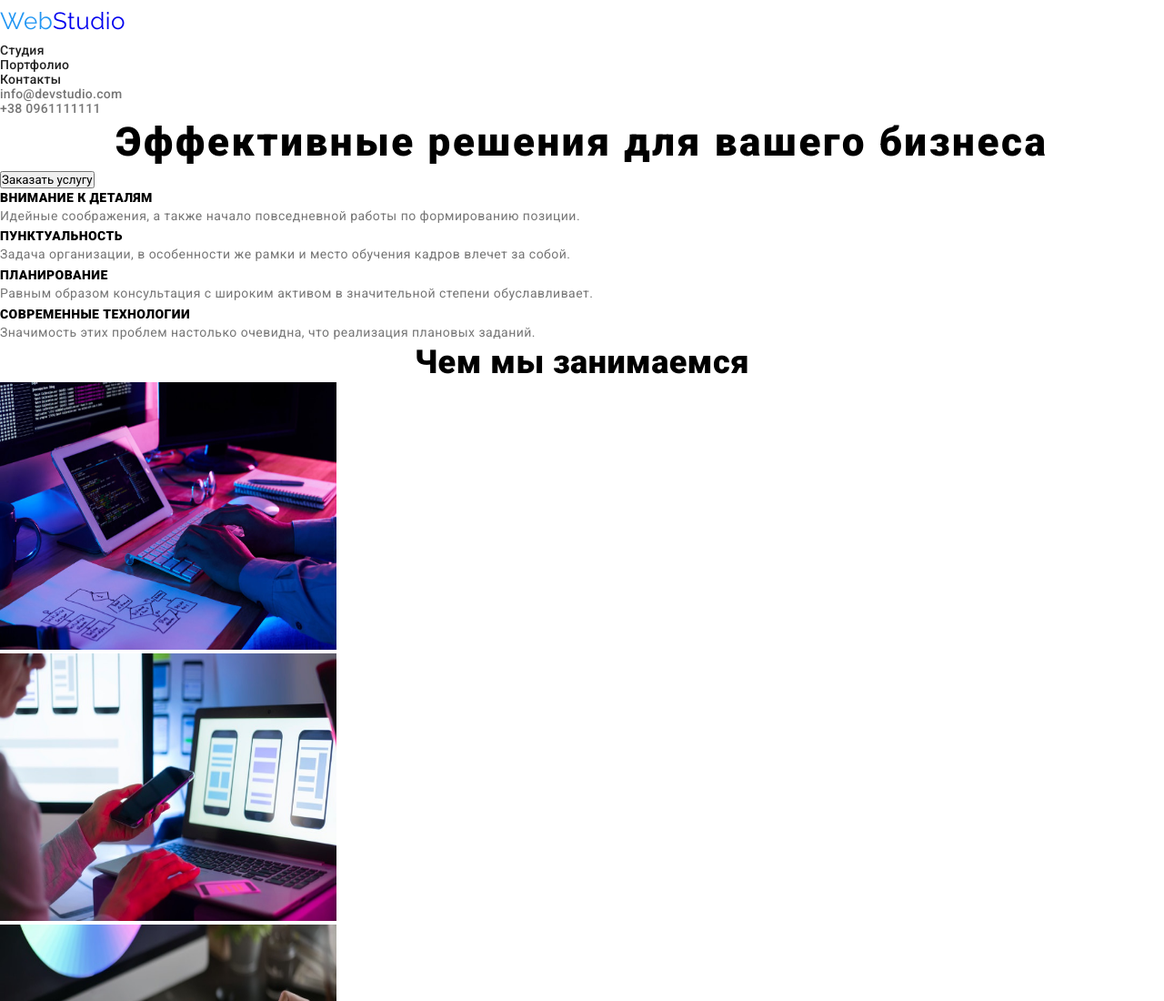
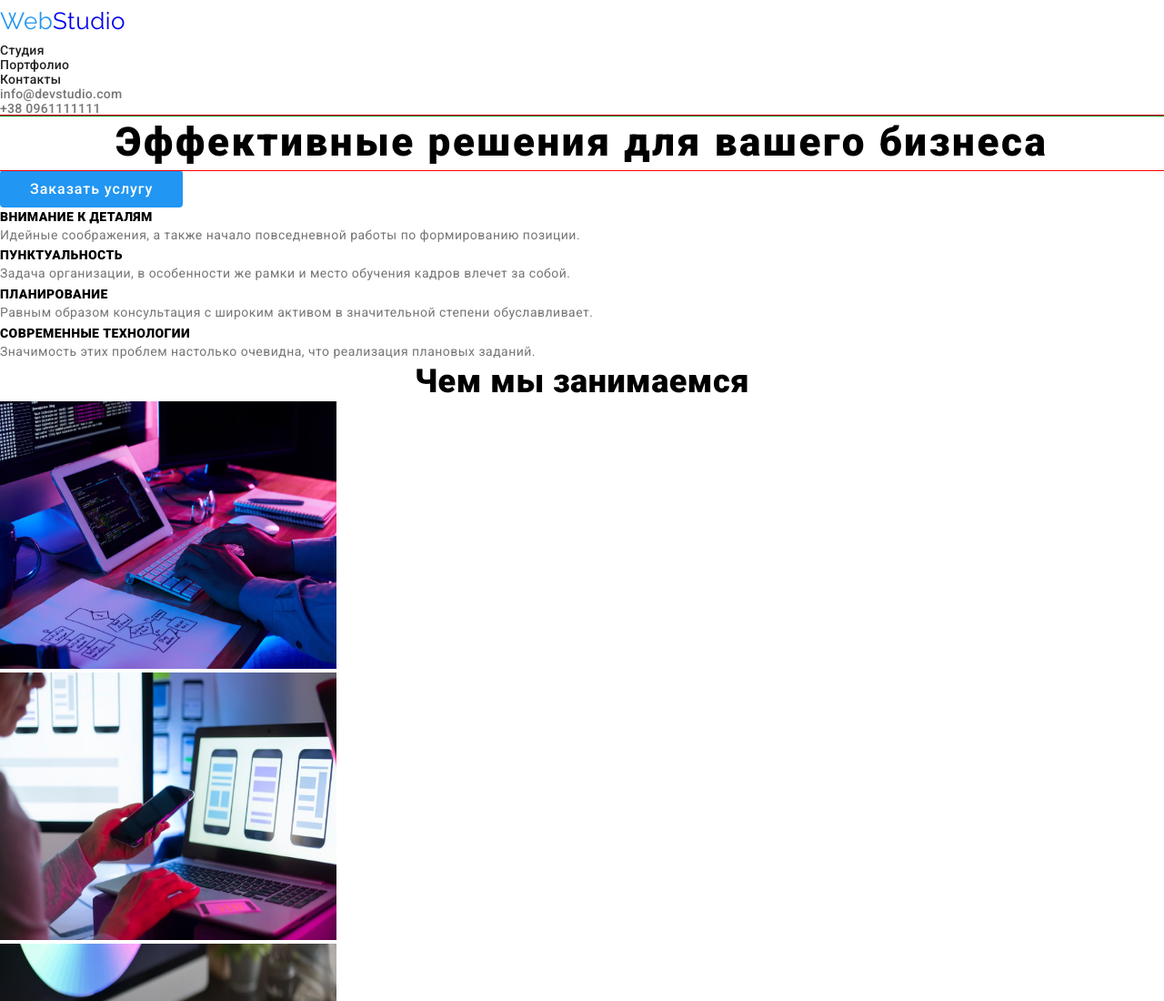
Before and after one commit to dariaosypenko/goit-markup-hw-02, a plain HTML site: page index.html in a window 1280 px wide. Shown: the top 1100 px of the page at 91% size. Drawn offline with Linux system fonts and the light colour scheme.

Commit message:
button changing

```diff
--- a/css/style.css
+++ b/css/style.css
@@ -1,14 +1,30 @@
 * {
     padding: 0;
     margin: 0;
+}
+html {
     box-sizing: border-box;
 }
+*,
+*::before,
+*::after {
+    box-sizing: inherit;
+}
+
+
 :root {
     --main-font: "Roboto", sans-serif;
     --secondary-font: "Raleway", sans-serif;
 }
+.container {
+    margin-left: auto;
+    margin-right: auto;
 
+}
 
+.header {
+    outline: 1px solid green;
+}
 body {
     background: white;
     letter-spacing: 0.03em;
@@ -67,6 +83,25 @@ body {
 button {
     font-family: inherit;
 }
+.primary-btn {
+    display: inline-block;
+    border: 1px solid transparent;
+    border-radius: 4px;
+    padding: 10px 32px;
+    min-width: 200px;
+
+    color: #ffffff;
+    background-color: #2196F3;
+
+    font-weight: 500;
+    font-size: 16px;
+    line-height: 1,875;
+    align-items: center;
+    text-align: center;
+    letter-spacing: 0.06em;
+    text-decoration: none;
+}
+
 h1 {
     font-weight: 900;
     font-size: 44px;
@@ -74,6 +109,18 @@ h1 {
     text-align: center;
     letter-spacing: 0.06em;
 }
+
+/* .hero {
+
+} */
+
+
+.hero-title {
+    margin-top: 0;
+    margin-bottom: 0;
+    outline: 1px solid red;
+}
+
 
 h2 {
     font-weight: bold;
@@ -121,7 +168,6 @@ h2 {
     list-style: none;
 }
 
-}
 button:hover,:focus {
     color: #2196F3;
 }
--- a/index.html
+++ b/index.html
@@ -8,7 +8,8 @@
     <link href="https://fonts.googleapis.com/css2?family=Raleway&family=Roboto:wght@400;500;900&display=swap" rel="stylesheet">
 </head>
 <body>
-    <header>
+    <div class="container"></div>
+    <header class="header">
         <nav>
             <a href="index.html" class="logo"><span class="part-logo">Web</span>Studio</a>
             <ul class="navigation-list">
@@ -35,9 +36,9 @@
         </nav>
     </header>
     <main>
-        <section>
-            <h1>Эффективные решения для вашего бизнеса</h1>
-            <button type="button">Заказать услугу</button>
+        <section class="hero">
+            <h1 class="hero-title">Эффективные решения для вашего бизнеса</h1>
+            <button type="button" class="primary-btn">Заказать услугу</button>
         </section>
         <section>
             <div>
```
